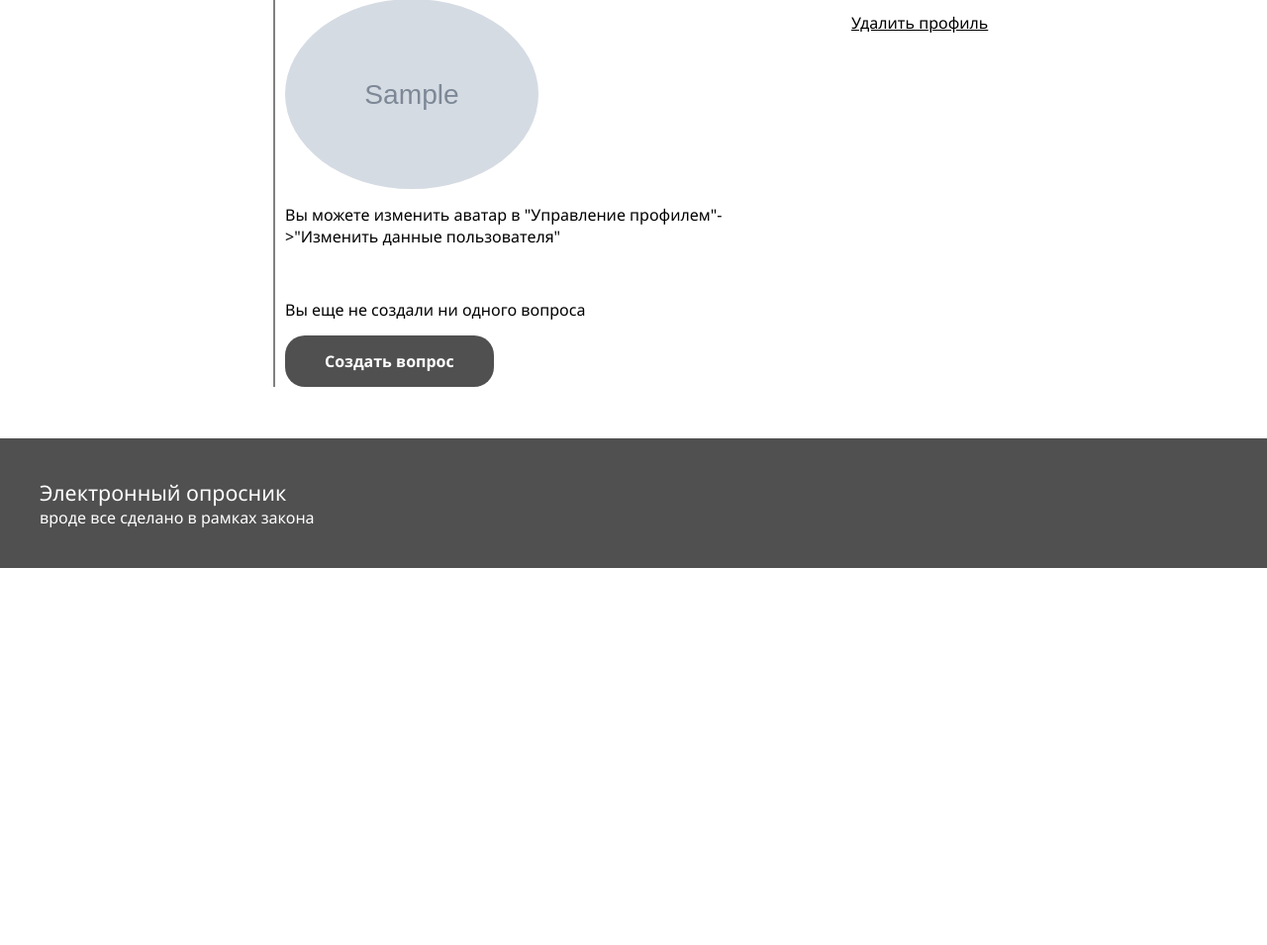
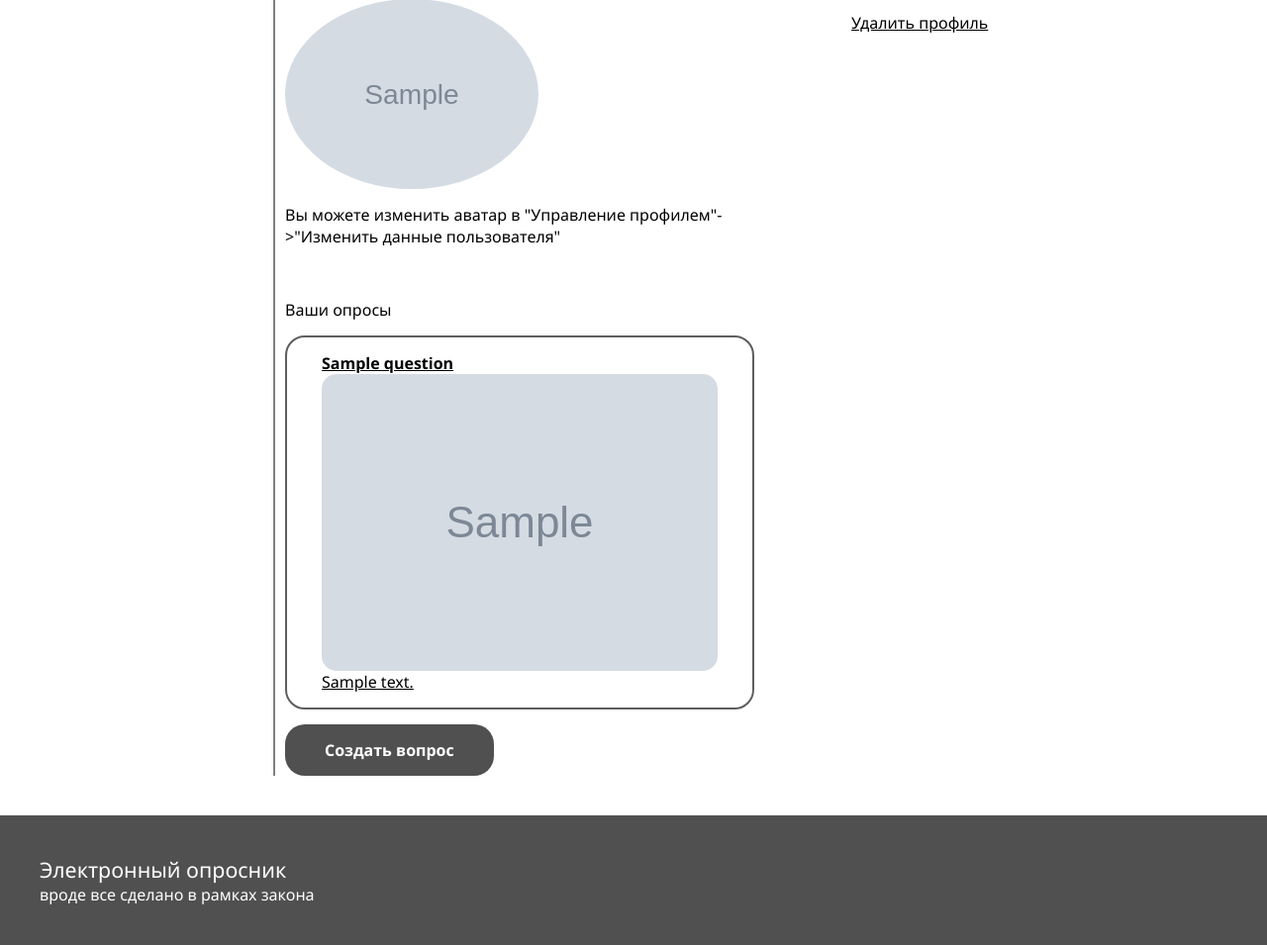
Before and after one commit to rh64s/django-monolith-questionnaire-practic, a Django app: page /account/profile/ in a window 1280 px wide. Shown: the part 226-1181 px from the top of the page at 99% size. Before the commit the page ends 800 px from the top, so only its background shows below. Run offline with Django 3.2, Linux system fonts and the light colour scheme; a user stored in the database is signed in; tables that the repository leaves empty hold one stand-in row (values such as "Sample post"); grey boxes marked "Sample" are stand-in pictures; some libraries are stand-ins or nearby versions.

Commit message:
upd: votes (vote logic); upd: questions in profile; fixes

```diff
--- a/mysite/polls/models.py
+++ b/mysite/polls/models.py
@@ -55,3 +55,10 @@ class UserChoice(models.Model):
     user = models.ForeignKey(PUser, on_delete=models.CASCADE);
     choice = models.ForeignKey(Choice, on_delete=models.CASCADE);
     question = models.ForeignKey(Question, on_delete=models.CASCADE)
+
+    def delete(self, *args, **kwargs):
+        super().delete(*args, **kwargs)
+        for ch in self.choice.all():
+            ch.votes = UserChoice.objects.filter(choice=ch.pk).count();
+            print(ch)
+            # ch.votes -= 1;
--- a/mysite/polls/static/style.css
+++ b/mysite/polls/static/style.css
@@ -86,7 +86,7 @@ aside {
     text-decoration: none;
     font-style: normal;
 }
-.content > .main_qustion-holder > .main_question {
+.question {
     display: flex;
     flex-direction: column;
     border: 2px solid rgb(95, 94, 94);
--- a/mysite/polls/templates/polls/question/index.html
+++ b/mysite/polls/templates/polls/question/index.html
@@ -9,7 +9,7 @@
     <h2>Опросы:</h2>
     <div class="main_qustion-holder">
         {% for question in latest_question_list %}
-        <a class="main_question" href="{% url 'polls:detail' question.id %}">
+        <a class="question" href="{% url 'polls:detail' question.id %}">
             <h3>{{question.question_header}}</h3>
             {% if question.image %}
             <img class="question-img" src="{% thumbnail question.image 'scale_medium' %}">
--- a/mysite/polls/templates/polls/user/profile.html
+++ b/mysite/polls/templates/polls/user/profile.html
@@ -17,11 +17,16 @@
         <br>
         {% if questions %}
             <p>Ваши опросы</p>
-            <div class="question">
-                <p>{{ question.question_text }}</p>
-                <p>Опубликовано: {{ question.pub_date }}</p>
-                <p class="text-rigth font-italic">{{ comment.created_at }}</p>
-            </div>
+
+            {% for question in questions %}
+                <a class="question" href="{% url 'polls:detail' question.id %}">
+                    <h3>{{question.question_header}}</h3>
+                    {% if question.image %}
+                    <img class="question-img" src="{% thumbnail question.image 'scale_medium' %}">
+                    {% endif %}
+                    <p>{{question.question_text}}</p>
+                </a>
+            {% endfor %}
         {% else %}
             <p>Вы еще не создали ни одного вопроса</p>
         {% endif %}
--- a/mysite/polls/views.py
+++ b/mysite/polls/views.py
@@ -49,18 +49,30 @@ def vote(request, question_id):
             'question': question,
             'error_message': 'вы не сделали выбор'
         });
-    # else:
     try:
         user_choice = UserChoice.objects.get(question=question_id, user=request.user.pk);
-        user_choice.choice = selected_choice; user_choice.save();
+        choices = [user_choice.choice.pk, selected_choice.pk]
+        user_choice.choice = selected_choice;
+        user_choice.save();
+
+        choice = Choice.objects.get(pk=choices[0]);
+        choice.votes -= 1
+        choice.save();
+
+        choice = Choice.objects.get(pk=choices[1]);
+        choice.votes += 1
+        choice.save();
     # if get more than one answer (debug)
-    except MultipleObjectsReturned:
-        UserChoice.objects.filter(question=question_id, user=request.user.pk).delete();
     except ObjectDoesNotExist:
         UserChoice(user=request.user, choice=selected_choice, question=Question.objects.get(pk=question_id)).save();
-    for choices in Choice.objects.filter(question_id=question_id):
-        choices.votes = UserChoice.objects.filter(choice=choices).count();
-        choices.save();
+        user_choice = UserChoice.objects.get(user=request.user, choice=selected_choice, question=Question.objects.get(pk=question_id))
+        choice = Choice.objects.get(pk=user_choice.choice.pk);
+        choice.votes += 1;
+        choice.save();
+    # UserChoice.objects.all().delete();
+    # for choices in Choice.objects.filter(question_id=question_id):
+    #     choices.votes = UserChoice.objects.filter(choice=choices).count();
+    #     choices.save();
     return HttpResponseRedirect(reverse('polls:results', args=(question.id,)));
 
 @login_required(login_url="polls:login")
@@ -88,9 +100,9 @@ class PLoginView(LoginView):
 
 @login_required(login_url="polls:login")
 def p_profile(request):
-    # questions = Question.objects.filter(author=request.user.pk);
-    # context = {"questions": questions};
-    return render(request, "polls/user/profile.html");
+    questions = Question.objects.filter(author=request.user.pk);
+    context = {"questions": questions};
+    return render(request, "polls/user/profile.html", context);
 
 @login_required(login_url="polls:login")
 def p_profile_change(request):
```
Also changed, not shown: mysite/polls/migrations/0001_initial.py.
